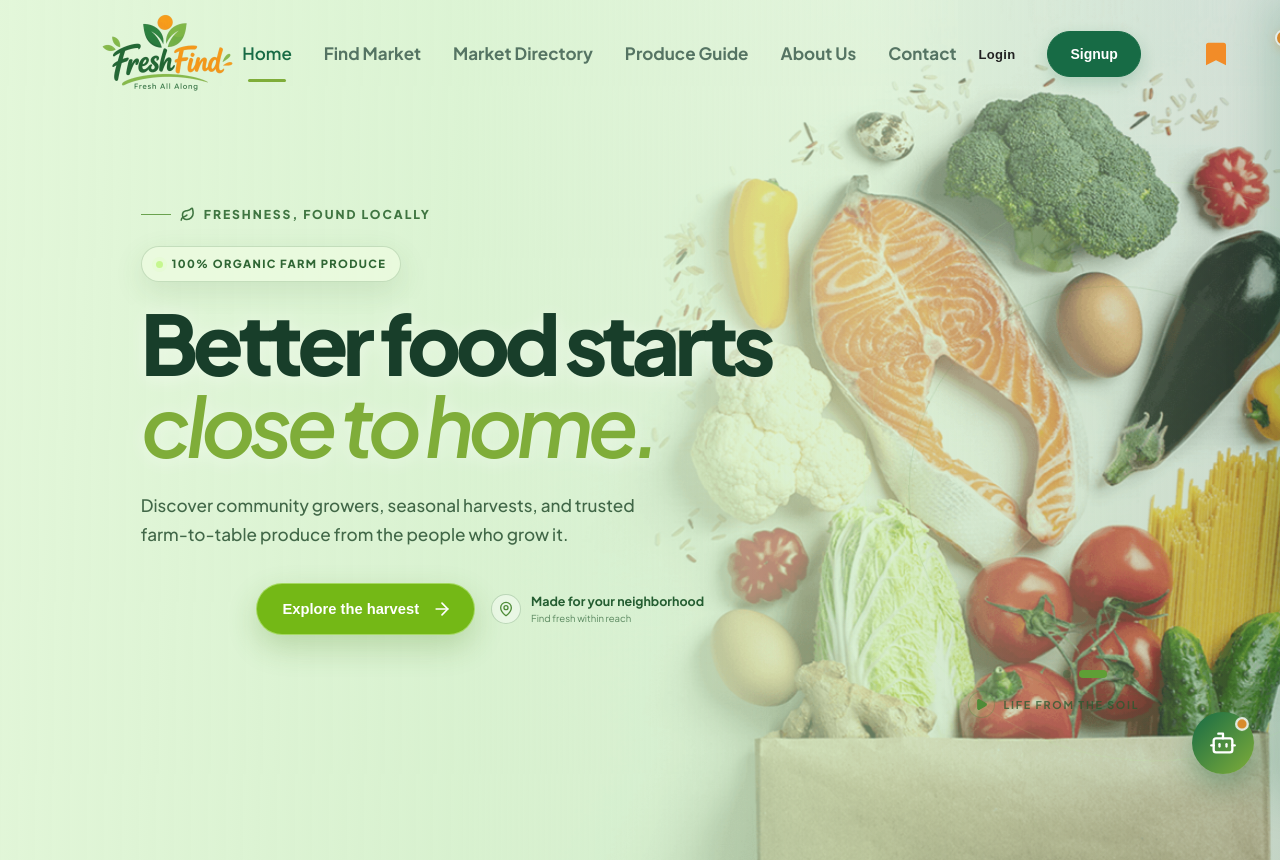
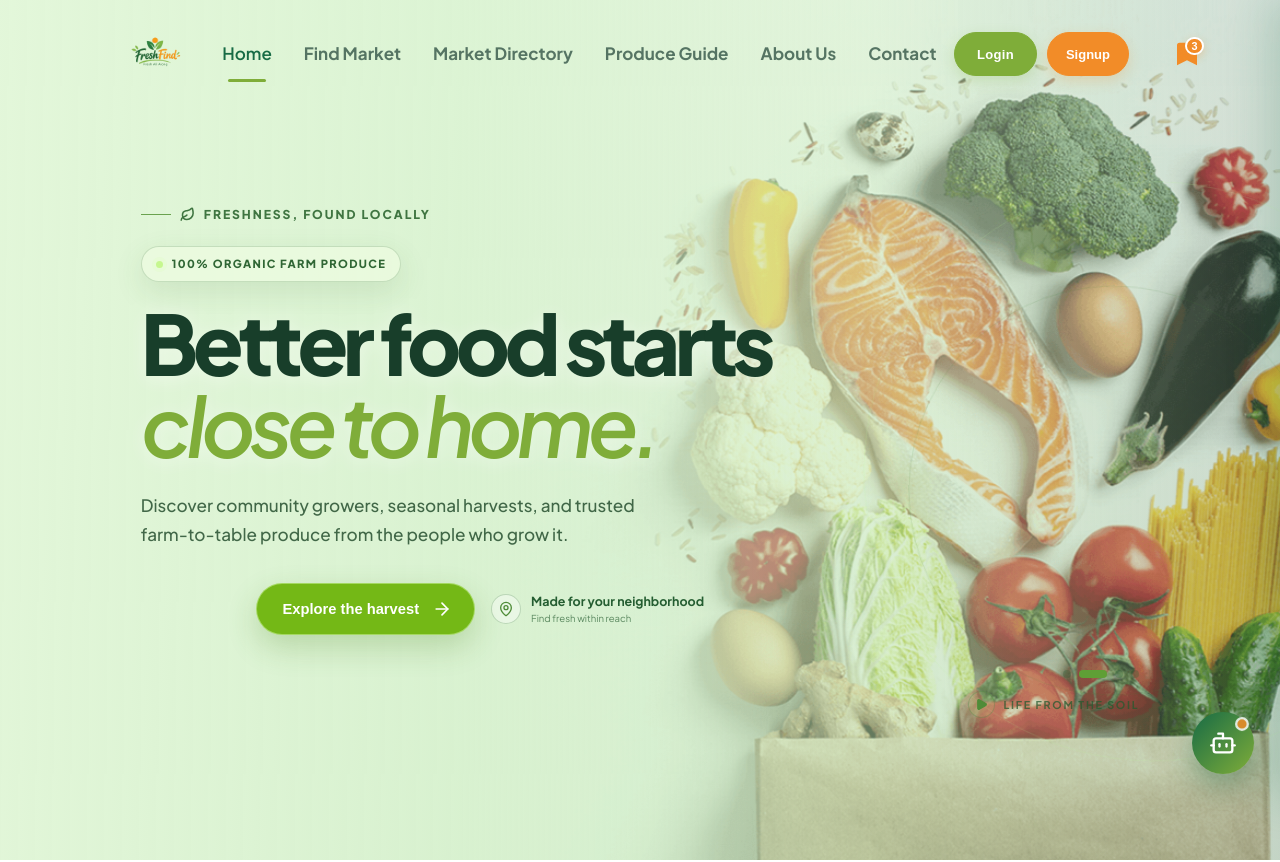
Before and after one commit to facultysami6-prog/MLR-CodeRush-, a React (Vite) app: page / in a window 1280 px wide. Shown: the top 862 px of the page. Built offline with nearby package versions, Linux system fonts and the light colour scheme.

Commit message:
navbar fixed

```diff
--- a/src/components/WavyHeaderNav.jsx
+++ b/src/components/WavyHeaderNav.jsx
@@ -170,6 +170,7 @@ export default function WavyHeaderNav({
         <div className="nav-right-group">
 
           {/* BOOKMARK BUTTON */}
+          {/* BOOKMARK BUTTON */}
 <button
   type="button"
   onClick={onOpenBookmarks}
@@ -177,6 +178,7 @@ export default function WavyHeaderNav({
   aria-label="Open Bookmarks Drawer"
   title="Open Bookmarks Drawer"
 >
+  <span className="bookmark-icon-shell">
     <Icon name="bookmark" size={30} />
 
     {bookmarkCount > 0 && (
@@ -184,6 +186,7 @@ export default function WavyHeaderNav({
         {bookmarkCount}
       </span>
     )}
+  </span>
 </button>
 
           {/* HAMBURGER */}
--- a/src/index.css
+++ b/src/index.css
@@ -181,8 +181,8 @@ html {
 }
 
 .logo-brand-img {
-  height: 150px;
-  margin-top: 10px;
+  height: 56px;
+  margin-top: 0;
   width: auto;
   object-fit: contain;
   transition: transform 0.25s ease;
@@ -241,11 +241,9 @@ html {
 .nav-button {
   min-width: 155px;
   height: 46px;
-  padding: 0 22px;
   display: flex;
   align-items: center;
   justify-content: center;
-  gap: 12px;
   border-radius: 30px;
   background: var(--accent-orange, #F28C28);
   color: white;
@@ -289,47 +287,48 @@ html {
 .nav-button-icon-only {
   position: relative;
 
-  /* Background remove */
   background: transparent !important;
-
-  /* No border */
   border: none !important;
 
-  /* Size */
   min-width: 0;
-  width: 46px;
-  height: 46px;
+  width: auto;
+  height: auto;
   padding: 0;
 
-  border-radius: 50%;
+  border-radius: 0;
   flex-shrink: 0;
 
-  /* Orange icon */
   color: var(--accent-orange);
   fill: var(--accent-orange);
   stroke: var(--accent-orange);
 
-  /* Remove orange button shadow */
   box-shadow: none !important;
 
-  display: flex;
+  display: inline-flex;
   align-items: center;
   justify-content: center;
+  cursor: pointer;
 
   transition:
     color 0.25s ease,
-    background 0.25s ease,
     transform 0.25s ease;
 }
 
 /* Bookmark hover */
+/* Bookmark hover — icon color change only, no background pill, at any screen size */
 .nav-button-icon-only:hover {
-  background: rgba(242, 140, 40, 0.10) !important;
+  background: none !important;
   color: #e67e18;
 
   transform: translateY(-2px);
 
-  box-shadow: 0 6px 16px rgba(242, 140, 40, 0.15) !important;
+  box-shadow: none !important;
+}
+
+.nav-button-icon-only:focus,
+.nav-button-icon-only:active {
+  background: none !important;
+  box-shadow: none !important;
 }
 
 /* Click effect */
@@ -411,31 +410,54 @@ html {
   text-decoration: none;
   cursor: pointer;
   white-space: nowrap;
-  transition: transform 0.25s ease, box-shadow 0.25s ease, background 0.25s ease, color 0.25s ease;
+  transition:
+    transform 0.22s cubic-bezier(0.2, 0.8, 0.2, 1),
+    box-shadow 0.22s ease,
+    background-color 0.22s ease,
+    border-color 0.22s ease,
+    color 0.22s ease;
 }
 
 .login-btn {
-  background: transparent;
-  color: var(--primary-green);
-  border: 1.5px solid var(--primary-green);
+  background: #7fad39 !important;
+  color: #ffffff !important;
+  border: 1.5px solid #7fad39 !important;
+  box-shadow: 0 5px 14px rgba(127, 173, 57, 0.22);
+  margin-left: 10%;
 }
 
 .login-btn:hover {
-  background: rgba(23, 107, 69, 0.08);
-  transform: translateY(-2px);
+  background: #6f9e30 !important;
+  border-color: #6f9e30 !important;
+  color: #ffffff !important;
+  transform: translateY(-3px);
+  box-shadow: 0 9px 20px rgba(127, 173, 57, 0.32);
 }
 
 .signup-btn {
-  background: var(--primary-green);
+  background: var(--accent-orange, #f28c28);
   color: #ffffff;
-  border: 1.5px solid var(--primary-green);
-  box-shadow: 0 6px 16px rgba(23, 107, 69, 0.2);
+  border: 1.5px solid var(--accent-orange, #f28c28);
+  box-shadow: 0 5px 14px rgba(242, 140, 40, 0.22);
 }
 
 .signup-btn:hover {
-  background: #125536;
-  transform: translateY(-2px);
-  box-shadow: 0 9px 20px rgba(23, 107, 69, 0.28);
+  background: #dc7616;
+  border-color: #dc7616;
+  transform: translateY(-3px);
+  box-shadow: 0 9px 20px rgba(242, 140, 40, 0.32);
+}
+
+.login-btn:active,
+.signup-btn:active {
+  transform: translateY(0) scale(0.97);
+  box-shadow: 0 2px 6px rgba(23, 107, 69, 0.12);
+}
+
+.login-btn:focus-visible,
+.signup-btn:focus-visible {
+  outline: 3px solid var(--accent-orange, #f28c28);
+  outline-offset: 3px;
 }
 
 /* Hamburger toggle button — hidden on desktop, shown once the sidebar breakpoint kicks in */
@@ -577,7 +599,7 @@ html {
   width: 100%;
 }
 
-@media (max-width: 1050px) {
+@media (max-width: 1300px) {
   .greennest-navbar {
     padding: 0 24px 0 32px;
   }
@@ -594,7 +616,7 @@ html {
     font-size: 19px;
   }
   .nav-button {
-    min-width: 135px;
+    min-width: 0;
     height: 44px;
     font-size: 13px;
   }
@@ -1872,12 +1894,12 @@ html {
   }
 
   .logo-brand-img {
-    height: 115px;
-    margin-top: 6px;
+    height: 52px;
+    margin-top: 0;
   }
 
   .nav-links {
-    gap: 20px;
+    gap: 12px;
   }
 
   .nav-links a {
@@ -1928,12 +1950,12 @@ html {
   }
 
   .logo-brand-img {
-    height: 105px;
-    margin-top: 5px;
+    height: 48px;
+    margin-top: 0;
   }
 
   .nav-links {
-    gap: 15px;
+    gap: 12px;
   }
 
   .nav-links a {
@@ -1964,6 +1986,46 @@ html {
   }
 }
 
+@media (max-width: 1050px) and (min-width: 1001px) {
+  .auth-buttons {
+    gap: 6px;
+  }
+
+  .login-btn,
+  .signup-btn {
+    padding: 0 12px;
+  }
+}
+
+@media (max-width: 1000px) and (min-width: 801px) {
+  .greennest-navbar {
+    height: 68px;
+    padding: 0 16px;
+  }
+
+  .logo {
+    min-width: 0;
+  }
+
+  .logo-brand-img {
+    height: 48px;
+    margin-top: 0;
+  }
+
+  .nav-links,
+  .auth-buttons {
+    display: none;
+  }
+
+  .nav-right-group {
+    gap: 10px;
+  }
+
+  .sidebar-toggle-btn {
+    display: flex;
+  }
+}
+
 
 /* =========================================================
    SIDEBAR MODE
@@ -1998,9 +2060,9 @@ html {
   }
 
   .logo-brand-img {
-    height: 105px;
+    height: 50px;
     width: auto;
-    margin-top: 4px;
+    margin-top: 0;
   }
 
   /* Hide desktop links */
@@ -2102,8 +2164,8 @@ html {
   }
 
   .logo-brand-img {
-    height: 98px;
-    margin-top: 3px;
+    height: 48px;
+    margin-top: 0;
   }
 
   .nav-right-group {
@@ -2145,7 +2207,7 @@ html {
   }
 
   .logo-brand-img {
-    height: 92px;
+    height: 46px;
   }
 
   .nav-button {
@@ -2184,8 +2246,8 @@ html {
   }
 
   .logo-brand-img {
-    height: 85px;
-    margin-top: 2px;
+    height: 44px;
+    margin-top: 0;
   }
 
   .nav-right-group {
@@ -2253,7 +2315,7 @@ html {
   }
 
   .logo-brand-img {
-    height: 78px;
+    height: 42px;
   }
 
   .nav-right-group {
@@ -2390,3 +2452,39 @@ html {
     border-radius: 18px;
   }
 }
+@media (max-width: 800px) {
+  .nav-button-icon-only {
+    width: 42px;
+    height: 42px;
+    padding: 0;
+    color: var(--accent-orange);
+  }
+}
+
+@media (max-width: 480px) {
+  .nav-button-icon-only {
+    width: 37px;
+    height: 37px;
+    min-width: 37px;
+    padding: 0;
+  }
+}
+@media (max-width: 800px) {
+  .nav-button-icon-only {
+    padding: 0;
+    color: var(--accent-orange);
+  }
+}
+
+@media (max-width: 480px) {
+  .nav-button-icon-only {
+    padding: 0;
+  }
+}
+.bookmark-icon-shell {
+  position: relative;
+  display: inline-flex;
+  align-items: center;
+  justify-content: center;
+  line-height: 0;
+}
```
Lines whose indentation alone changed are shown as unchanged.
